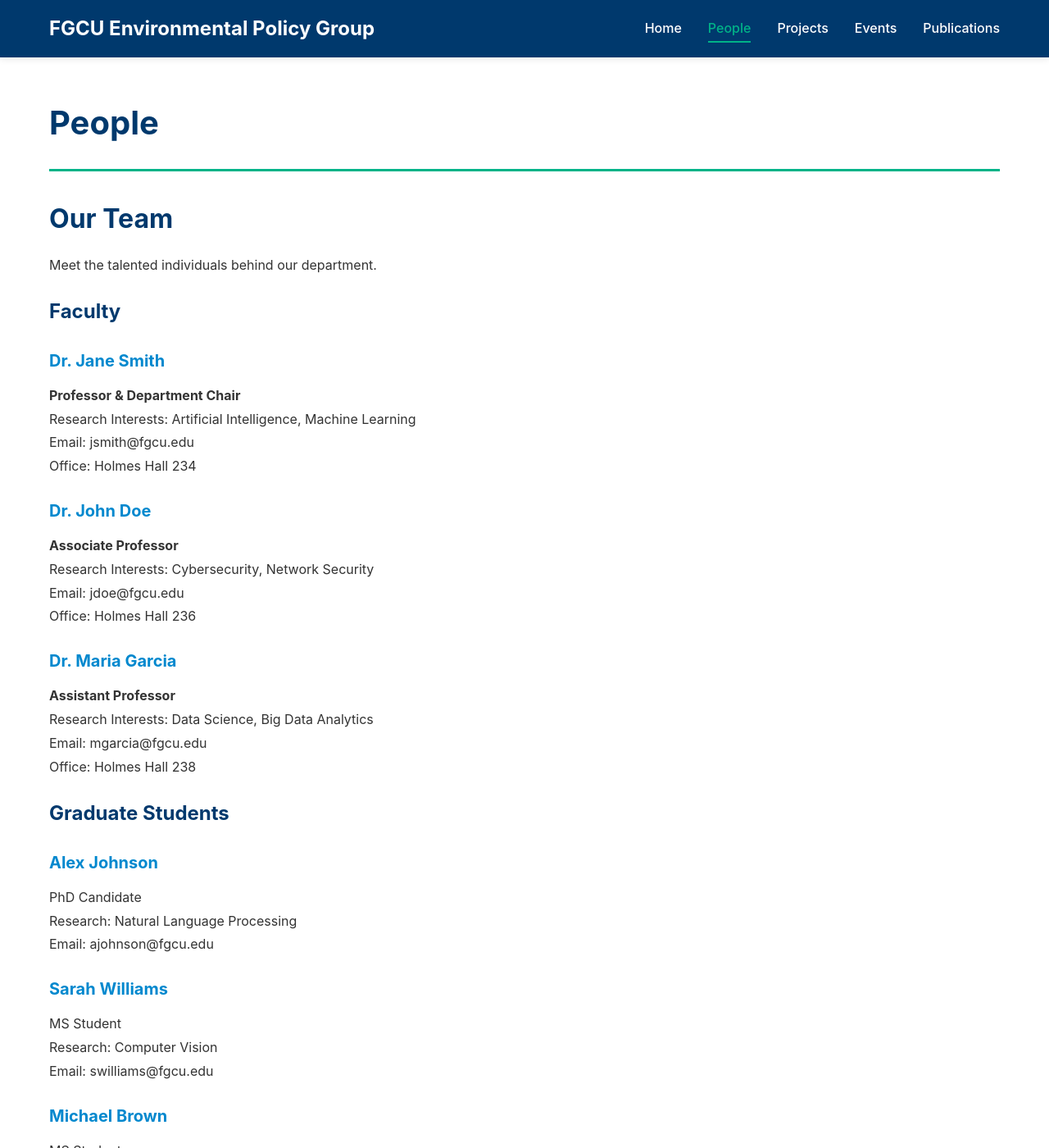
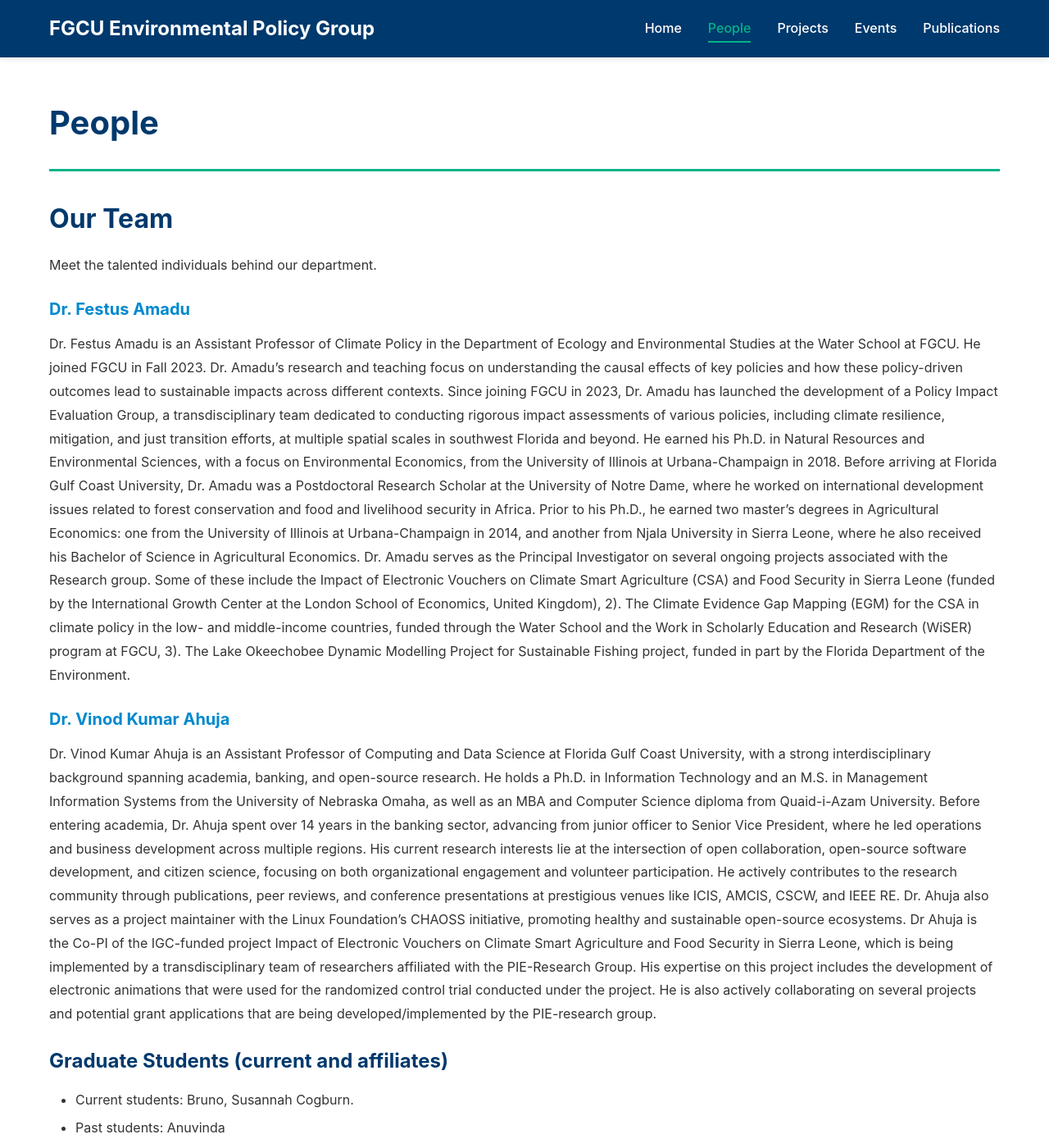
Before and after one commit to vinodkahuja/FGCUEnvPolicyGrp, a Jekyll site: the page built from _pages/people.md, in a window 1280 px wide and 1400 px high. Shown: the whole window at 82% size. Built offline with Jekyll 4.4.1, drawn with Linux system fonts in a browser that asks for light colours; some of the changed text lies outside the part shown.

Commit message:
Update people.md

```diff
--- a/_pages/people.md
+++ b/_pages/people.md
@@ -8,53 +8,38 @@ permalink: /people/
 
 Meet the talented individuals behind our department.
 
-## Faculty
+### Dr. Festus Amadu
+Dr. Festus Amadu is an Assistant Professor of Climate Policy in the Department of Ecology and Environmental Studies at the Water School at FGCU. He joined FGCU in Fall 2023. Dr. Amadu’s research and teaching focus on understanding the causal effects of key policies and how these policy-driven outcomes lead to sustainable impacts across different contexts. Since joining FGCU in 2023, Dr. Amadu has launched the development of a Policy Impact Evaluation Group, a transdisciplinary team dedicated to conducting rigorous impact assessments of various policies, including climate resilience, mitigation, and just transition efforts, at multiple spatial scales in southwest Florida and beyond. He earned his Ph.D. in Natural Resources and Environmental Sciences, with a focus on Environmental Economics, from the University of Illinois at Urbana-Champaign in 2018. Before arriving at Florida Gulf Coast University, Dr. Amadu was a Postdoctoral Research Scholar at the University of Notre Dame, where he worked on international development issues related to forest conservation and food and livelihood security in Africa. Prior to his Ph.D., he earned two master’s degrees in Agricultural Economics: one from the University of Illinois at Urbana-Champaign in 2014, and another from Njala University in Sierra Leone, where he also received his Bachelor of Science in Agricultural Economics.
+Dr. Amadu serves as the Principal Investigator on several ongoing projects associated with the Research group. Some of these include the Impact of Electronic Vouchers on Climate Smart Agriculture (CSA) and Food Security in Sierra Leone (funded by the International Growth Center at the London School of Economics, United Kingdom), 2). The Climate Evidence Gap Mapping (EGM) for the CSA in climate policy in the low- and middle-income countries, funded through the Water School and the Work in Scholarly Education and Research (WiSER) program at FGCU, 3). The Lake Okeechobee Dynamic Modelling Project for Sustainable Fishing project, funded in part by the Florida Department of the Environment.
 
-### Dr. Jane Smith
-**Professor & Department Chair**
-Research Interests: Artificial Intelligence, Machine Learning
-Email: jsmith@fgcu.edu
-Office: Holmes Hall 234
 
-### Dr. John Doe
-**Associate Professor**
-Research Interests: Cybersecurity, Network Security
-Email: jdoe@fgcu.edu
-Office: Holmes Hall 236
+### Dr. Vinod Kumar Ahuja
+Dr. Vinod Kumar Ahuja is an Assistant Professor of Computing and Data Science at Florida Gulf Coast University, with a strong interdisciplinary background spanning academia, banking, and open-source research. He holds a Ph.D. in Information Technology and an M.S. in Management Information Systems from the University of Nebraska Omaha, as well as an MBA and Computer Science diploma from Quaid-i-Azam University. Before entering academia, Dr. Ahuja spent over 14 years in the banking sector, advancing from junior officer to Senior Vice President, where he led operations and business development across multiple regions. His current research interests lie at the intersection of open collaboration, open-source software development, and citizen science, focusing on both organizational engagement and volunteer participation. He actively contributes to the research community through publications, peer reviews, and conference presentations at prestigious venues like ICIS, AMCIS, CSCW, and IEEE RE. Dr. Ahuja also serves as a project maintainer with the Linux Foundation’s CHAOSS initiative, promoting healthy and sustainable open-source ecosystems.
+Dr Ahuja is the Co-PI of the IGC-funded project Impact of Electronic Vouchers on Climate Smart Agriculture and Food Security in Sierra Leone, which is being implemented by a transdisciplinary team of researchers affiliated with the PIE-Research Group. His expertise on this project includes the development of electronic animations that were used for the randomized control trial conducted under the project. He is also actively collaborating on several projects and potential grant applications that are being developed/implemented by the PIE-research group.
 
-### Dr. Maria Garcia
-**Assistant Professor**
-Research Interests: Data Science, Big Data Analytics
-Email: mgarcia@fgcu.edu
-Office: Holmes Hall 238
+## Graduate Students (current and affiliates)
 
-## Graduate Students
+-	Current students: Bruno, Susannah Cogburn.
+-	Past students: Anuvinda
 
-### Alex Johnson
-PhD Candidate
-Research: Natural Language Processing
-Email: ajohnson@fgcu.edu
+## Undergraduate Students
 
-### Sarah Williams
-MS Student
-Research: Computer Vision
-Email: swilliams@fgcu.edu
+- Current students: Anthony Martinez, Connor Wright
+- Past students: Rachel Walker, Tyler Munchemeyer, Mikaela King, Rodolfo, Preston
 
-### Michael Brown
-MS Student
-Research: Cloud Computing
-Email: mbrown@fgcu.edu
+## Affiliate Faculty
 
-## Undergraduate Researchers
+- Dr. Kwabena Krah, Loyola University, Chicago USA.
+- Dr. Krah is an Instructor of Economics Quinlan School of Business Loyola University Chicago
+Schreiber Center in Chicago.
+- Dr.  Sarah Castle: Assistant Professor, University of Wisconsin, Madison
+- Dr.  Johane Dikgang, Associate Professor, Environmental Economics, Department of Economics & Finance, FGCU.
+- Dr.  Puspa Adhikari, Department of Marine & Earth Sciences, The Water School at FGCU.
+- Dr.  Barry Rosen, World-Class Professor of Ecology, Department of Ecology and Environmental Studies at the Water School at FGCU
+- Dr. Bashiru Mansaray, Department of Agricultural Economics, School of Social Sciences and Law, Njala University, Sierra Leone.
 
-- Emily Davis - Blockchain Technology
-- David Martinez - Mobile App Development
-- Jessica Lee - IoT Systems
-- Christopher Taylor - Game Development
-
-## Staff
-
-### Linda Anderson
-**Administrative Assistant**
-Email: landerson@fgcu.edu
-Office: Holmes Hall 220
+## Affiliate Non-faculty Researchers
+- Dr.  Jan Corfee-Morlot, 3Cs Consulting, 94300 Vincennes, France, and University College London, the Bartlett School of Sustainable Construction, 1-19Torrington Place, London WC1E 7HB, London.
+- Dr. Edward Amara, Sierra Leone Agricultural Research Institute, Sierra Leone.
+- Kimberly Reycraft, the Bradshaw Library, FGCU.
+- Traci Mays, the Bradshaw Library, FGCU.
```
